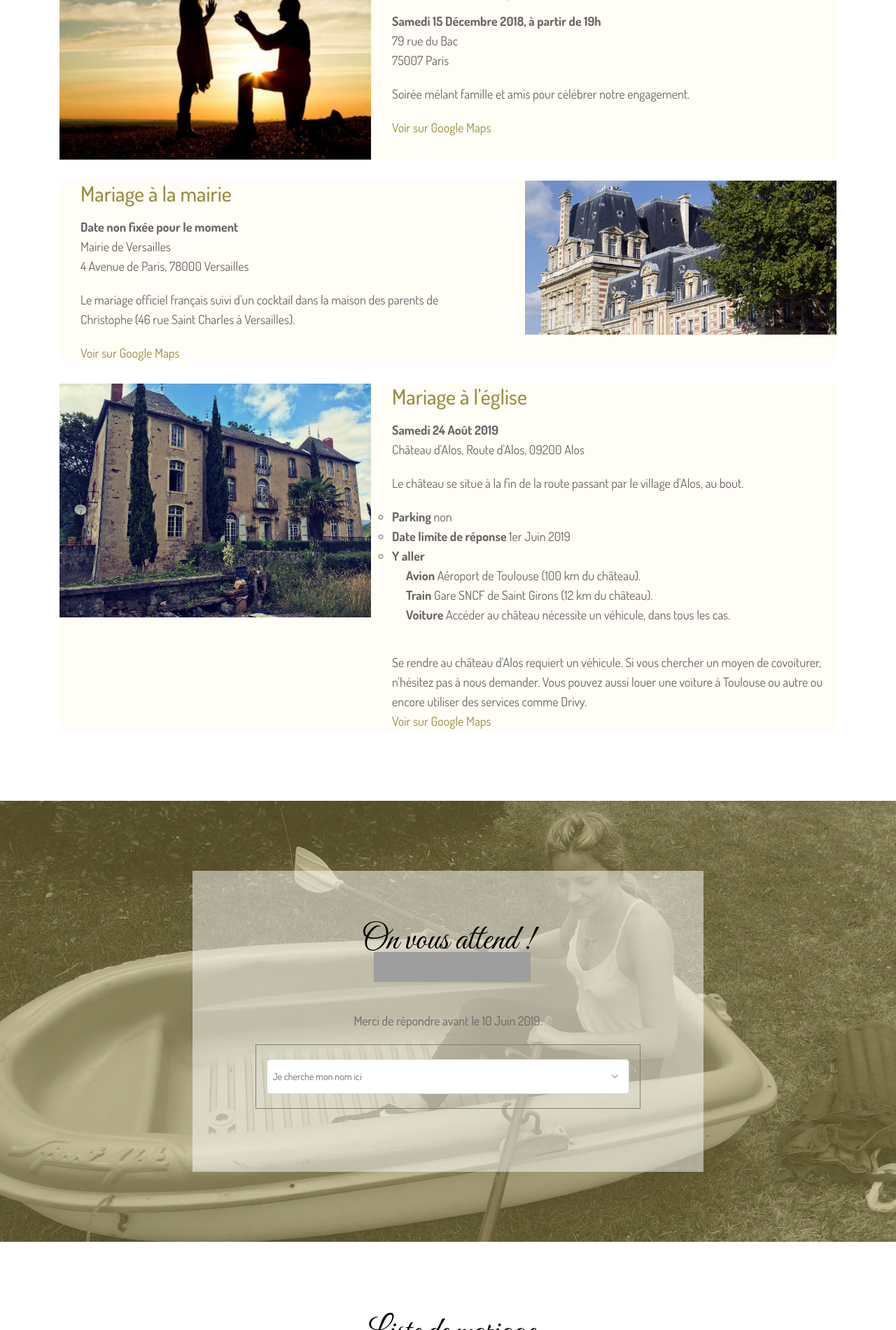
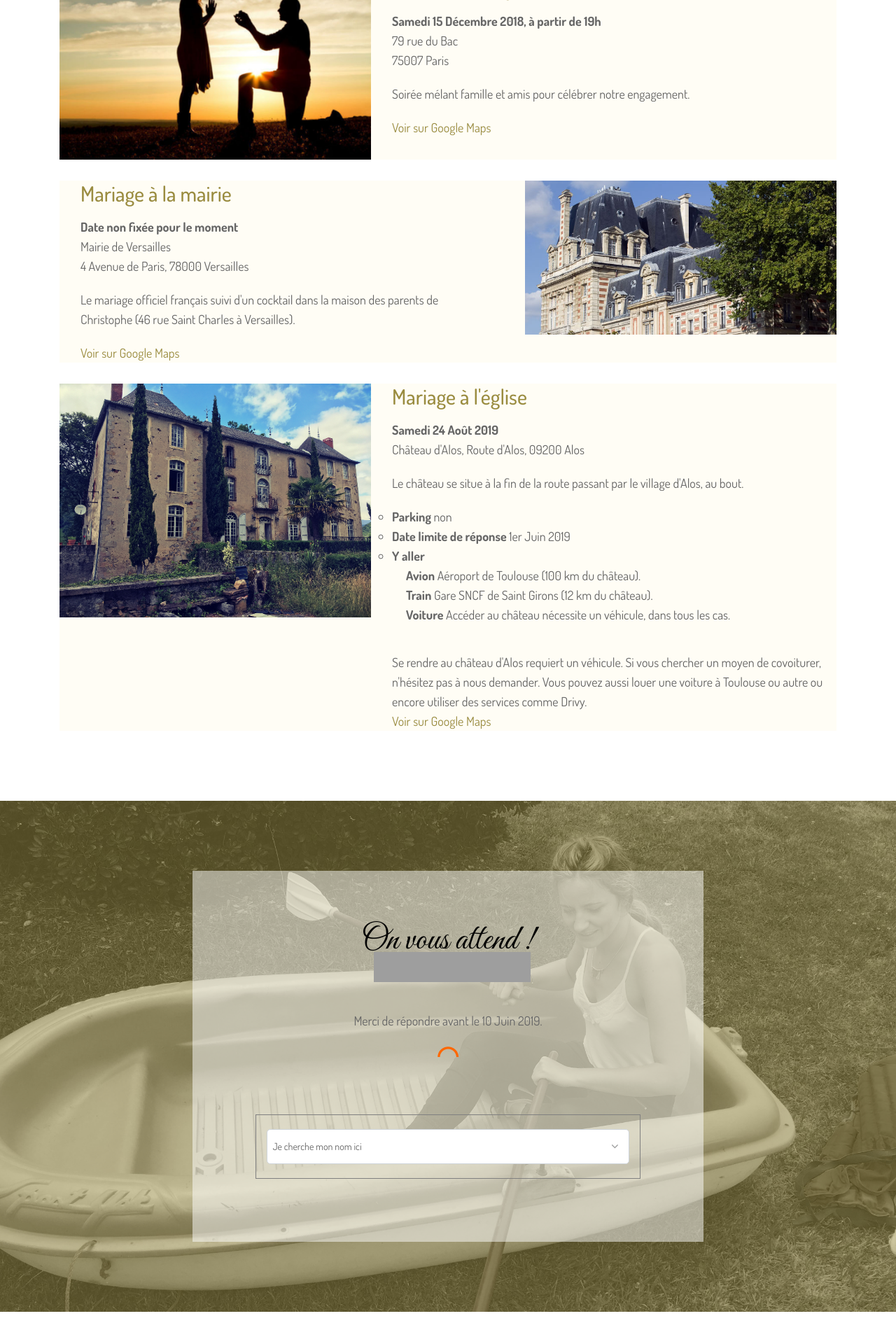
Before and after one commit to christophedebatz/mariage-poppea-christophe-front, a PHP site: page / in a window 1280 px wide. Shown: the part 4600-6500 px from the top of the page at 70% size. Run offline with PHP 8.4, Linux system fonts and the light colour scheme; grey boxes are pictures that could not be loaded.

Commit message:
add loader

```diff
--- a/css/style.css
+++ b/css/style.css
@@ -2304,3 +2304,18 @@ h4.comment-title {
 .section-title2.section-title3 h2:before {
   filter: grayscale(100%) !important;
 }
+
+.loader{
+    margin: 0 0 2em;
+    height: 100px;
+    width: 20%;
+    text-align: center;
+    padding: 1em;
+    margin: 0 auto 1em;
+    vertical-align: top;
+  }
+
+  svg path,
+  svg rect{
+    fill: #FF6700;
+  }
--- a/guests.json
+++ b/guests.json
@@ -170,5 +170,25 @@
               "mairie",
               "eglise"
           ]
-      }
+      },
+      {
+        "fullName": "Poppéa de Raimondi",
+        "hostName": "Poppéa de Raimondi",
+        "isWitness": false,
+        "invitations": [
+            "fiancailles",
+            "mairie",
+            "eglise"
+        ]
+    },
+    {
+        "fullName": "François-Thibault de Raimondi",
+        "hostName": "Poppéa de Raimondi",
+        "isWitness": true,
+        "invitations": [
+            "fiancailles",
+            "mairie",
+            "eglise"
+        ]
+    }
   ]
--- a/index.php
+++ b/index.php
@@ -808,6 +808,20 @@ gallery area end -->
                             <p>Merci de répondre avant le 10 Juin 2019.</p>
                         </div>
                     </div>
+                    <div id="loader" class="loader loader--style3" style="display: none;" title="2">
+                        <svg version="1.1" id="loader-1" xmlns="http://www.w3.org/2000/svg" xmlns:xlink="http://www.w3.org/1999/xlink" x="0px" y="0px"
+                            width="40px" height="40px" viewBox="0 0 50 50" style="enable-background:new 0 0 50 50;" xml:space="preserve">
+                            <path fill="#000" d="M43.935,25.145c0-10.318-8.364-18.683-18.683-18.683c-10.318,0-18.683,8.365-18.683,18.683h4.068c0-8.071,6.543-14.615,14.615-14.615c8.072,0,14.615,6.543,14.615,14.615H43.935z">
+                                <animateTransform attributeType="xml" attributeName="transform"
+                                    type="rotate"
+                                    from="0 25 25"
+                                    to="360 25 25"
+                                    dur="0.6s"
+                                    repeatCount="indefinite"
+                                />
+                            </path>
+                        </svg>
+                    </div>
                     <fieldset class="contact-form form-style" style="margin: 20px; padding-bottom: 20px; padding-left: 15px; padding-right: 15px; border: 1px solid gray;">
                         <div class="row">
                             <div class="col col-sm-12 text-center">
--- a/js/main.js
+++ b/js/main.js
@@ -98,20 +98,30 @@ $(document).ready(function () {
     prependTo: "#mobile_menu"
   });
 
+  $(function () {
     let _guests = [];
 
+    $('#loader').show();
+
+    $.ajaxSetup({ cache: false });
     $.getJSON('http://localhost:7888/booking.php?userslist', function (guests) {
       let options = $("#guest");
       _guests = guests.sort(function (g1, g2) {
         return g1.fullName.localeCompare(g2.fullName);
       });
+      $('#loader').hide();
       _guests.forEach(function (guest) {
-      options.append($("<option />").val(guest.userId).text(guest.fullName));
+        let fullName = guest.fullName
+        if (guest.vip) {
+          fullName += ' - témoin';
+        }
+        options.append($("<option />").val(guest.userId).text(fullName));
       });
 
       document.getElementById('guest').addEventListener('change', function () {
+        $('#loader').show();
         let userId = parseInt(document.getElementById('guest').value);
-      let userName = $('#guest option:selected').text();
+        let userName = $('#guest option:selected').text().replace(' - témoin', '');
         $('#container-fiancailles').hide();
         $('#container-mairie').hide();
         $('#container-eglise').hide();
@@ -149,7 +159,6 @@ $(document).ready(function () {
                 break;
               }
             }
-
             $('#reservations').show();
             $('#already-resa')
               .html(`Bonjour <strong>${userName}</strong>, tu n'as pas encore répondu aux invitations, nous t'invitons à le faire dès maintenant !`)
@@ -162,6 +171,7 @@ $(document).ready(function () {
             if (selectedGuest.eglise) $('#container-eglise').show();
           })
           .complete(function () {
+            $('#loader').hide();
             $('#reservations').show();
             document.getElementById('response-fiancailles').addEventListener('change', function () {
               changeListener(userId)
@@ -216,6 +226,7 @@ $(document).ready(function () {
         dataType: 'json'
       });
     }
+  });
 
   /*================================
   slider-area content effect
--- a/reservations.json
+++ /dev/null
@@ -1 +0,0 @@
-[{"userId":0,"fiancailles":false,"mairie":true,"eglise":true,"0":{"fullName":"Maxime Grau"}},{"userId":3,"fiancailles":false,"mairie":false,"eglise":false,"1":{"fullName":"Alexis de Batz"}}]
```
Lines whose indentation alone changed are shown as unchanged.
